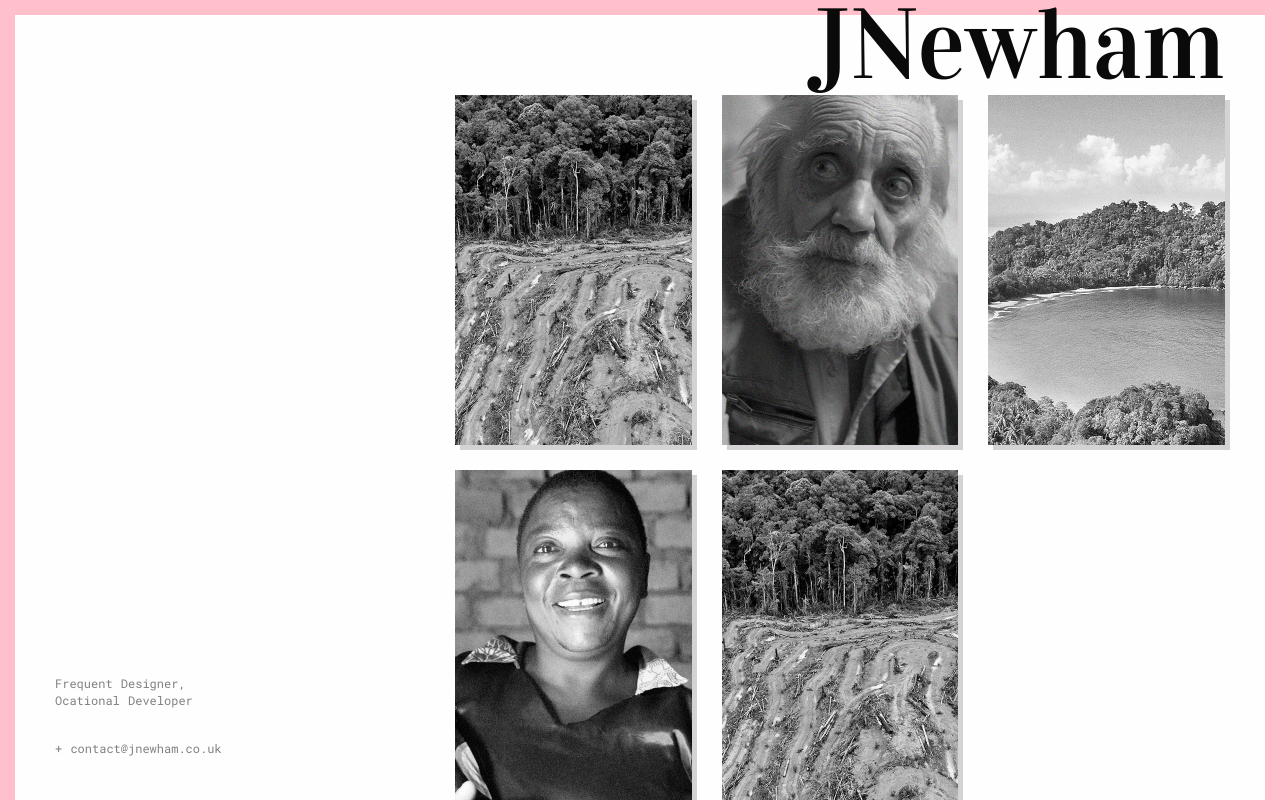
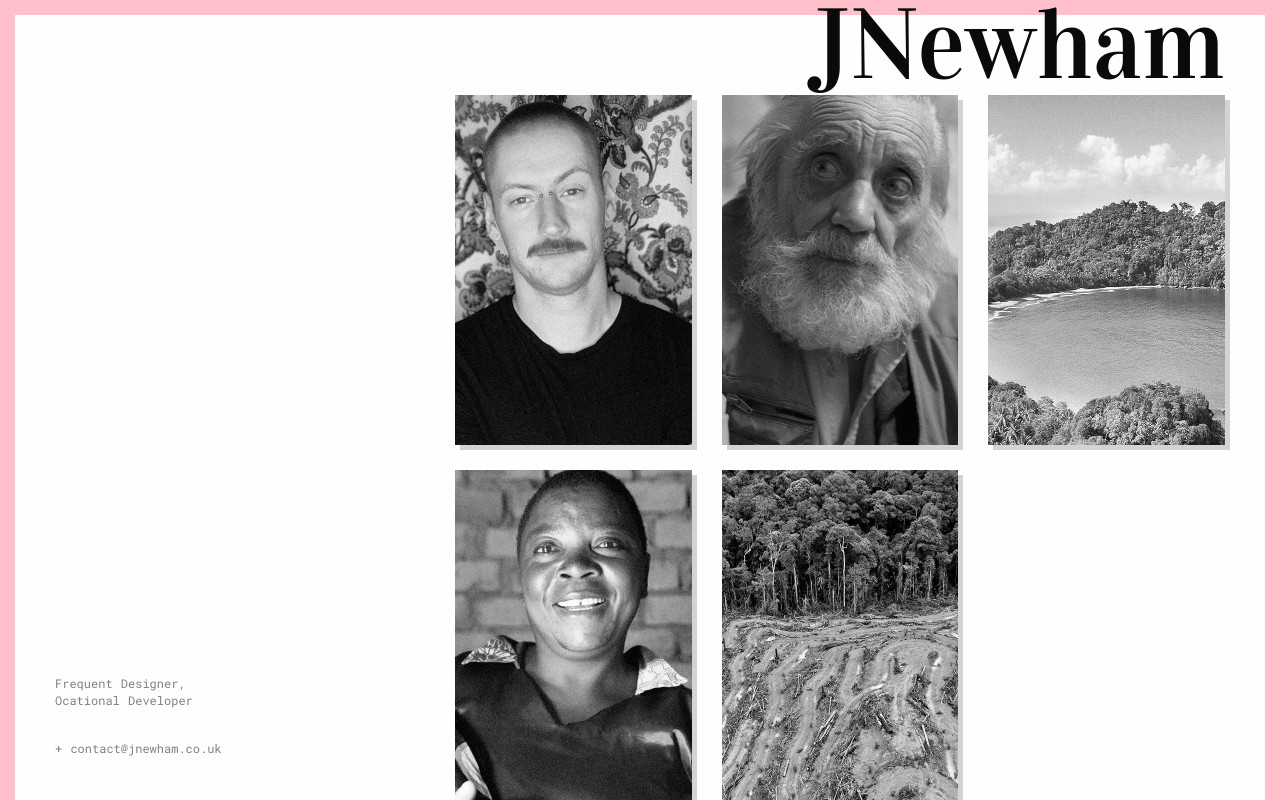
Before and after one commit to JNewham/Portfolio, a Nuxt app: page / in a window 1280 px wide. Shown: the top 800 px of the page. Built offline with nearby package versions, Linux system fonts and the light colour scheme.

Commit message:
updated thumbs

```diff
--- a/pages/index.vue
+++ b/pages/index.vue
@@ -24,7 +24,7 @@
             <div class="columns large-4">
               <a href="123">
                 <div class="thumbnail-container">
-                  <img src="~/assets/img/GP-Thumbnail.jpg">
+                  <img src="~/assets/img/me-thumb.jpg">
                 </div>
               </a>
             </div>
```
Also changed, not shown: assets/img/me-thumb.jpg (added), 1 other file (tests, documents, lock files or other folders).
